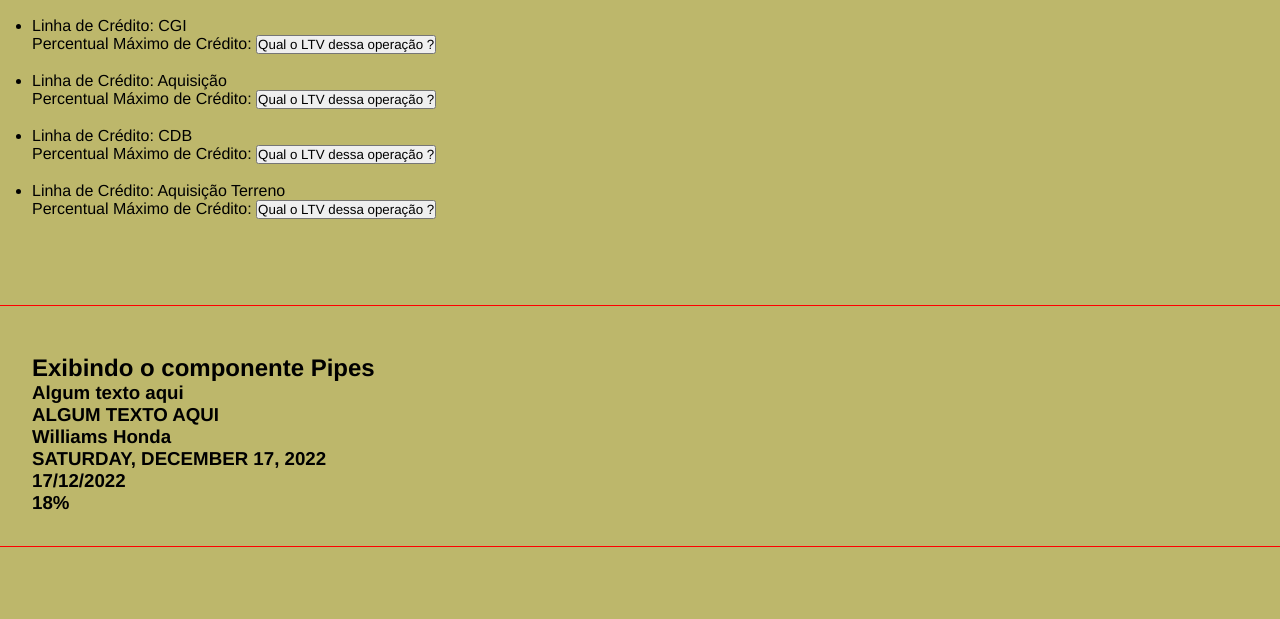
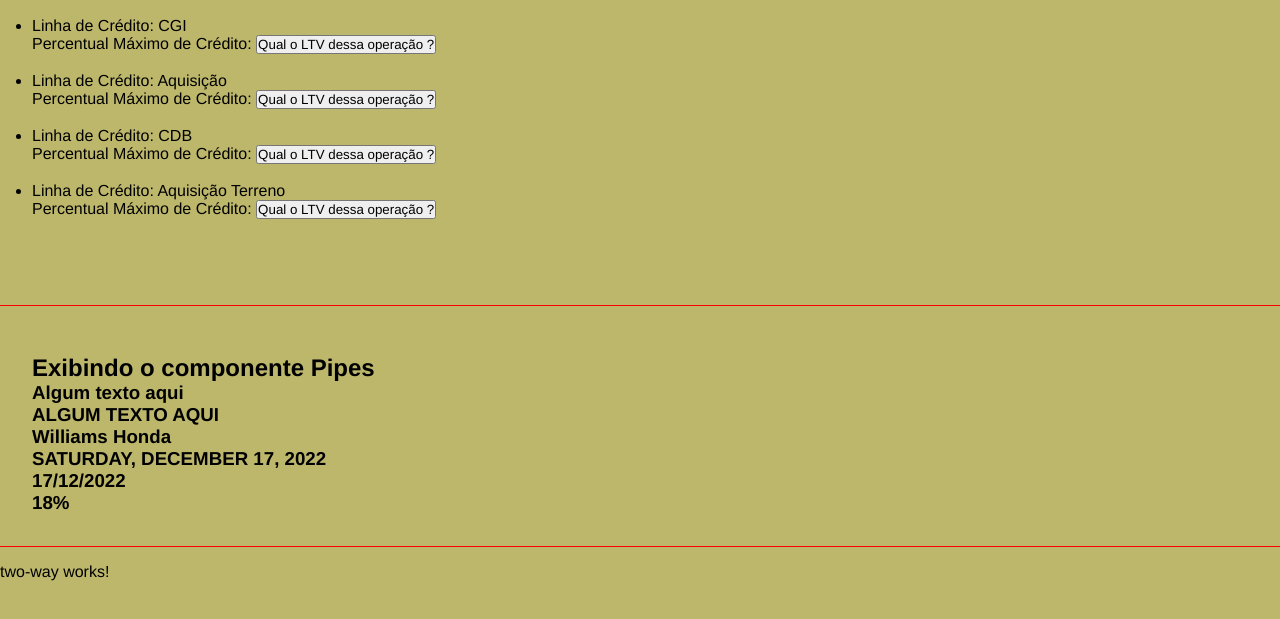
Before and after one commit to ernestopcaraujo/projectReviewAngular, an Angular app in the folder curso-angular/: page / in a window 1280 px wide. Shown: the part 1402-2021 px from the top of the page. Built offline with nearby package versions, Linux system fonts and the light colour scheme.

Commit message:
feat: added two-way component

```diff
--- a/curso-angular/src/app/app.component.html
+++ b/curso-angular/src/app/app.component.html
@@ -14,3 +14,4 @@
 <app-emitter></app-emitter>
 <app-list-render></app-list-render>
 <app-pipes></app-pipes>
+<app-two-way></app-two-way>
```
